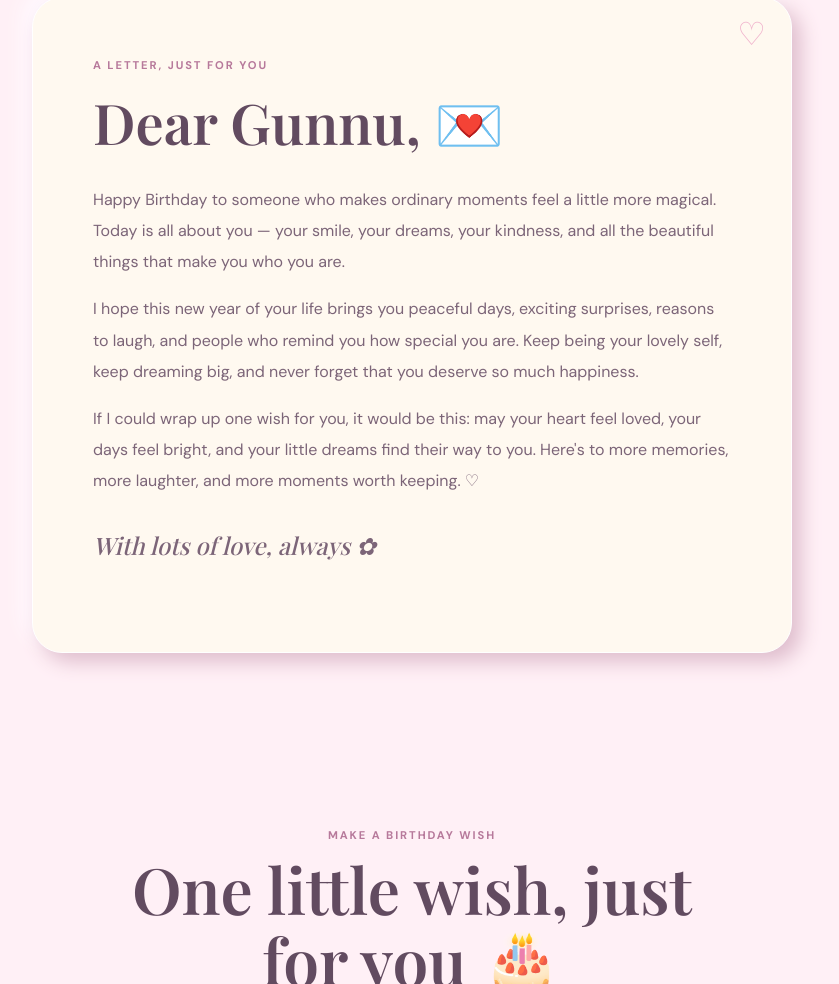
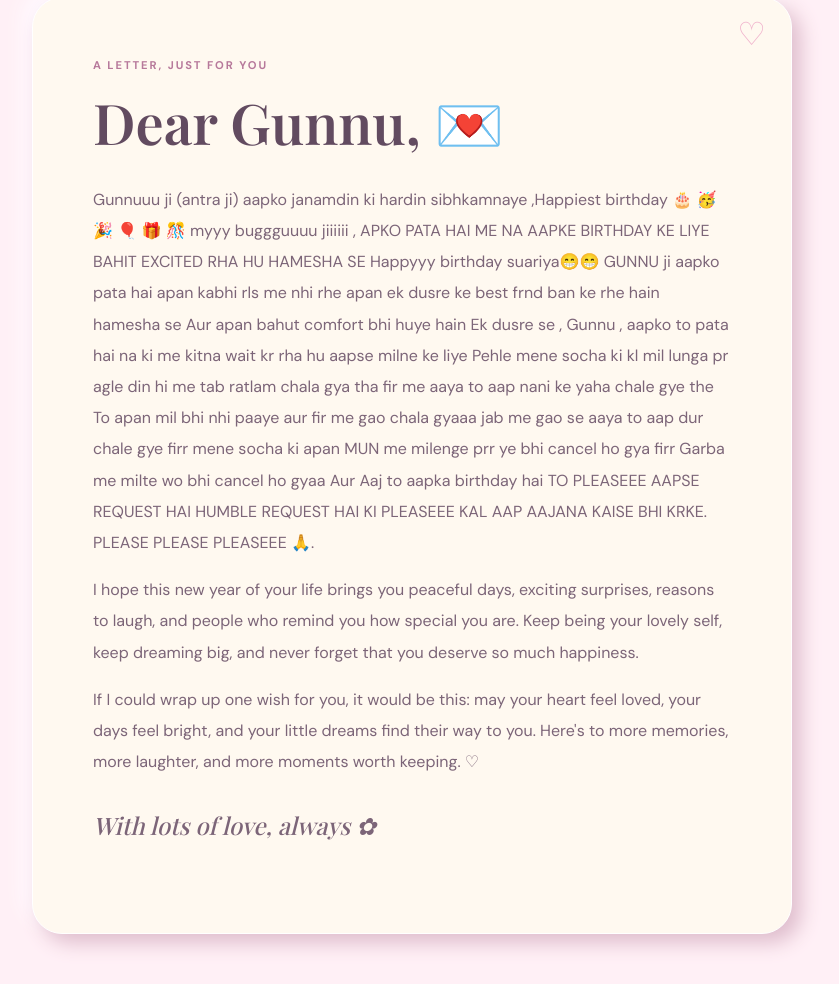
Before and after one commit to Princejhaa01/Gunnu-birthday-, a plain HTML site: page index.html in a window 1280 px wide. Shown: the part 2854-3838 px from the top of the page, without its empty margins (228-1067 px from the left). Drawn offline with nearby package versions, Linux system fonts and the light colour scheme.

Commit message:
Add birthday message and update letter content

```diff
--- a/index.html
+++ b/index.html
@@ -44,7 +44,25 @@ footer{text-align:center;padding:25px 20px 40px;color:#a58a9d;font-size:.82rem}
 <article class="card reveal" style="--tilt:2deg"><img src="photo-09.jpg" alt="Gunnu memory photo 9" loading="lazy"><h3>A smile to remember</h3><p>A little moment to keep forever ♡</p></article>
 <article class="card reveal" style="--tilt:-1deg"><img src="photo-10.png" alt="Gunnu memory photo 10" loading="lazy"><h3>Forever a favourite</h3><p>A little moment to keep forever ♡</p></article>
 </div></section>
-<section class="letter-wrap"><article class="letter reveal"><div class="kicker">a letter, just for you</div><h2>Dear Gunnu, 💌</h2><p>Happy Birthday to someone who makes ordinary moments feel a little more magical. Today is all about you — your smile, your dreams, your kindness, and all the beautiful things that make you who you are.</p><p>I hope this new year of your life brings you peaceful days, exciting surprises, reasons to laugh, and people who remind you how special you are. Keep being your lovely self, keep dreaming big, and never forget that you deserve so much happiness.</p><p>If I could wrap up one wish for you, it would be this: may your heart feel loved, your days feel bright, and your little dreams find their way to you. Here's to more memories, more laughter, and more moments worth keeping. ♡</p><p class="sign">With lots of love, always ✿</p></article></section>
+<section class="letter-wrap"><article class="letter reveal"><div class="kicker">a letter, just for you</div><h2>Dear Gunnu, 💌</h2><p> Gunnuuu ji (antra ji) aapko janamdin ki hardin sibhkamnaye ,Happiest birthday 🎂 🥳 🎉 🎈 🎁 🎊  myyy buggguuuu jiiiiii ,
+
+APKO PATA HAI ME NA AAPKE BIRTHDAY KE LIYE BAHIT EXCITED RHA HU HAMESHA SE
+Happyyy birthday suariya😁😁
+
+GUNNU ji aapko pata hai apan kabhi rls me nhi rhe apan ek dusre ke best frnd ban ke rhe hain hamesha se
+Aur apan bahut comfort bhi huye hain
+Ek dusre se ,
+
+Gunnu , aapko to pata hai na ki me kitna wait kr rha hu aapse milne ke liye
+
+Pehle mene socha ki kl mil lunga pr agle din hi me tab ratlam chala gya tha fir me aaya to aap nani ke yaha chale gye the
+To apan mil bhi nhi paaye aur fir me gao chala gyaaa jab me gao se aaya to aap dur chale gye firr mene socha ki apan MUN me milenge prr ye bhi cancel ho gya firr Garba me milte wo bhi cancel ho gyaa
+Aur Aaj to aapka birthday hai
+
+TO PLEASEEE AAPSE REQUEST HAI
+HUMBLE REQUEST HAI KI PLEASEEE KAL AAP AAJANA KAISE BHI KRKE.
+
+PLEASE PLEASE PLEASEEE 🙏.</p><p>I hope this new year of your life brings you peaceful days, exciting surprises, reasons to laugh, and people who remind you how special you are. Keep being your lovely self, keep dreaming big, and never forget that you deserve so much happiness.</p><p>If I could wrap up one wish for you, it would be this: may your heart feel loved, your days feel bright, and your little dreams find their way to you. Here's to more memories, more laughter, and more moments worth keeping. ♡</p><p class="sign">With lots of love, always ✿</p></article></section>
 <section class="section center"><div class="section-head reveal"><div class="kicker">make a birthday wish</div><h2>One little wish, just for you 🎂</h2><p>Close your eyes for a second and wish for something beautiful.</p></div><button class="soft-btn" id="wishBtn" type="button">✨ Make a wish</button><div class="wish-note" id="wishNote" aria-live="polite"></div></section>
 <section class="gift-stage"><div class="section-head reveal"><div class="kicker">one last little thing</div><h2>Your tiny surprise 🎁</h2><p>Tap the gift to open your birthday surprise.</p></div><div class="gift reveal" id="gift" role="button" tabindex="0" aria-label="Open your birthday gift"><div class="gift-lid"></div><div class="gift-box"></div><div class="gift-ribbon"></div><div class="gift-bow"></div></div><button class="soft-btn" id="giftBtn" type="button">Open your gift ♡</button><div class="birthday-reveal" id="birthdayReveal" aria-live="polite"><h2>Happy Birthday 🎂 Gunnu ❤️</h2><p class="gift-message">Surprise, Gunnu! 💗 May your year be full of laughter, lovely surprises, sweet memories, and dreams coming true. Keep smiling and shining in your own beautiful way. You deserve a birthday as wonderful as you are. 🌷✨</p></div></section>
 </main><footer>made with ♡ for Gunnu by aapka prince  · October 17</footer>
```
